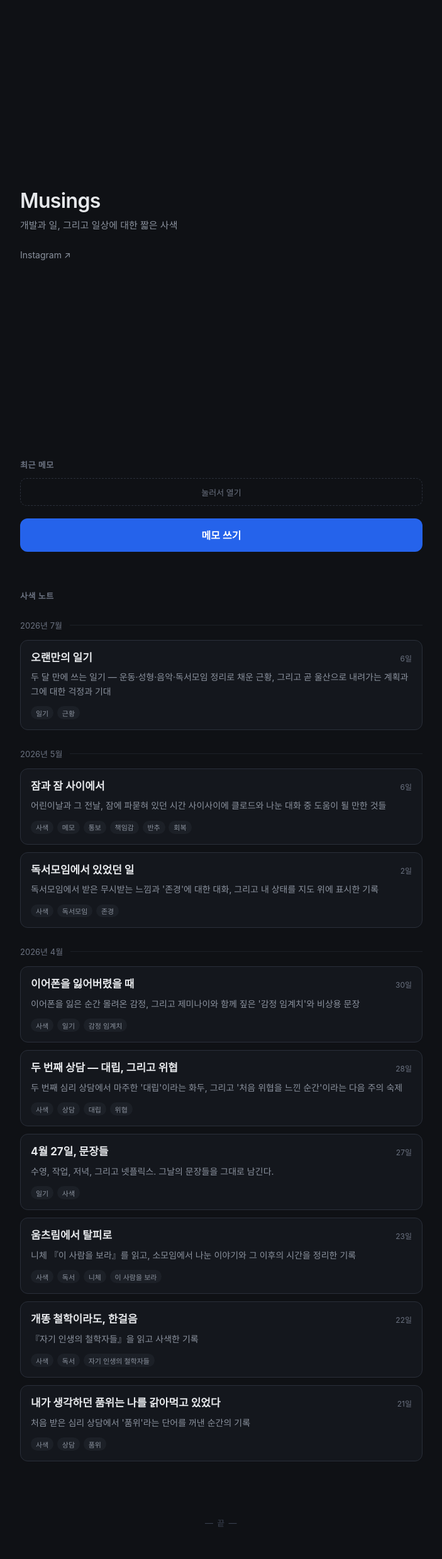
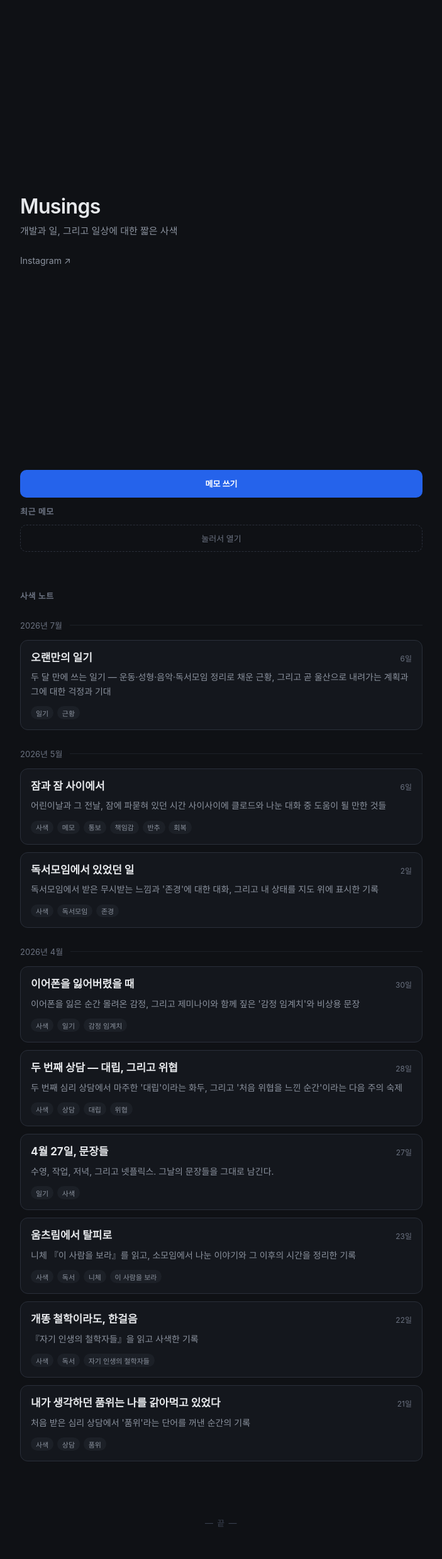
Before and after one commit to citron0137/app-musings, a Jekyll site: the page built from index.html, in a window 1280 px wide. Shown: the whole page at 63% size, without its empty margins (288-991 px from the left). Built offline with Jekyll 4.4.1, drawn with Linux system fonts in a browser that asks for light colours.

Commit message:
메모 쓰기 버튼을 최근 메모 바로 위로, 잠긴 상자와 같은 크기로
화면을 지배하는 큰 버튼이 아니라, '눌러서 열기'와 같은 크기의 담백한 버튼.

```diff
--- a/index.html
+++ b/index.html
@@ -188,7 +188,20 @@ description: 라도훈의 사색 노트 - 개발과 일, 그리고 일상에 대
         .btn-primary { flex: 1; background: #2563eb; color: #fff; font-weight: 600; }
         .btn-primary:active { background: #1d4ed8; }
         .btn-primary:disabled { opacity: 0.45; }
-        .compose-btn { display: block; width: 100%; margin-top: 1.25rem; }
+        /* 잠긴 상자('눌러서 열기')와 같은 크기로 — 화면을 지배하지 않는다 */
+        .compose-wrap { padding-bottom: 0.75rem; }
+        .compose-btn {
+            display: block;
+            width: 100%;
+            padding: 0.7rem 1rem;
+            border-radius: 0.625rem;
+            border: 1px solid transparent;
+            background: #2563eb;
+            color: #fff;
+            font-size: 0.8125rem;
+            font-weight: 600;
+        }
+        .compose-btn:active { background: #1d4ed8; }
         .btn-ghost { background: #171a21; border-color: #2a2f3a; color: #aeb4bf; font-size: 0.875rem; }
         .btn-ghost:active { background: #1c2027; }
 
@@ -290,6 +303,12 @@ description: 라도훈의 사색 노트 - 개발과 일, 그리고 일상에 대
 
     <div id="banners"></div>
 
+    <!-- 최근 메모 바로 위. 홈 화면 앱은 start_url=/?compose=1 이라 이 버튼을 거치지 않는다 —
+         브라우저로 열었을 때를 위한 것이다. -->
+    <div class="edge compose-wrap">
+        <button type="button" class="compose-btn" id="open-compose">메모 쓰기</button>
+    </div>
+
     <!--
       최근 메모 — 개수와 마지막 시각만 보이고 내용은 잠겨 있다.
       화면에 들어올 때만 GitHub API 를 부른다 (메모만 쓰고 나가면 안 부른다).
@@ -302,11 +321,6 @@ description: 라도훈의 사색 노트 - 개발과 일, 그리고 일상에 대
         <button type="button" class="memo-locked" id="recent-locked">눌러서 열기</button>
         <div id="recent-list"></div>
         <button type="button" class="memo-more" id="recent-more" hidden></button>
-
-        <!-- 첫 화면의 맨 아래 = 엄지가 가장 편한 곳.
-             홈 화면 앱은 start_url=/?compose=1 이라 이 버튼을 거치지 않는다 —
-             브라우저로 열었을 때를 위한 것이다. -->
-        <button type="button" class="btn-primary compose-btn" id="open-compose">메모 쓰기</button>
     </section>
 </div>
 
```
